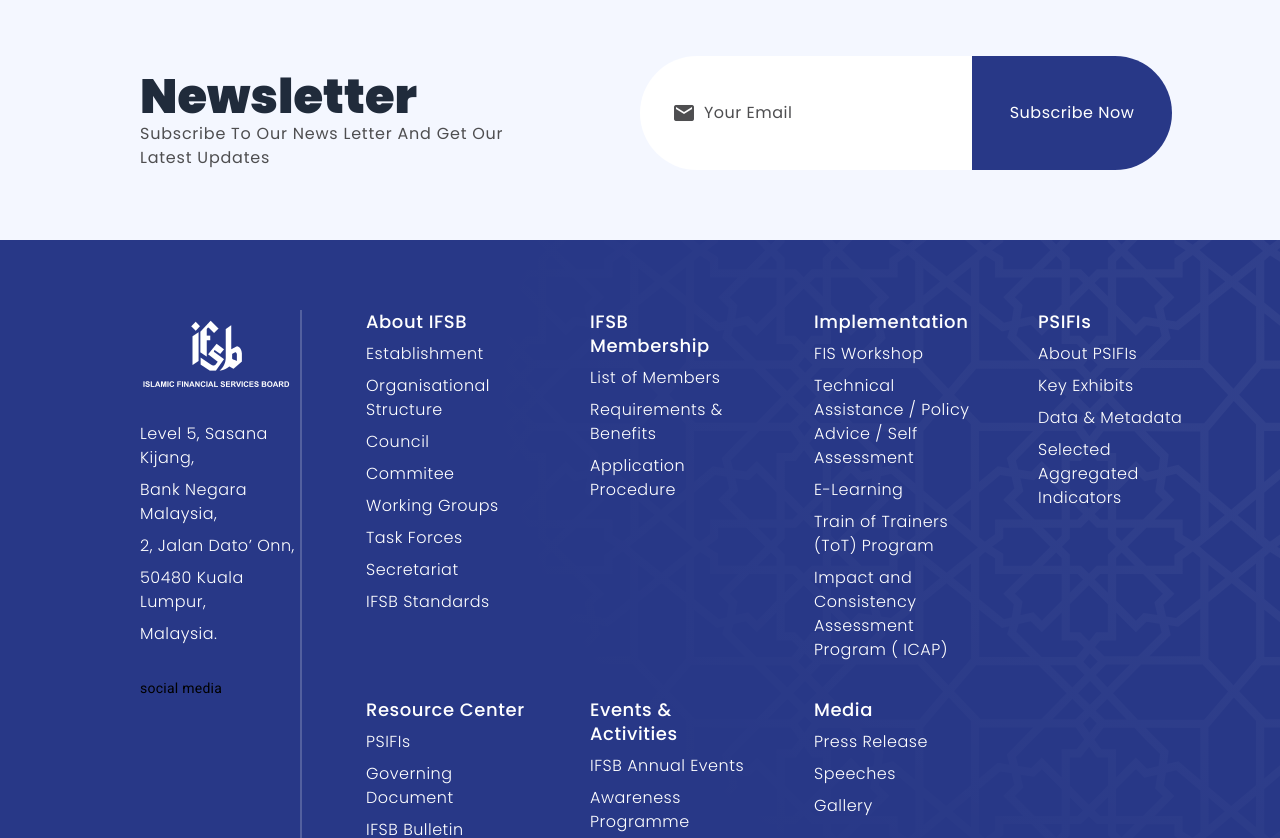
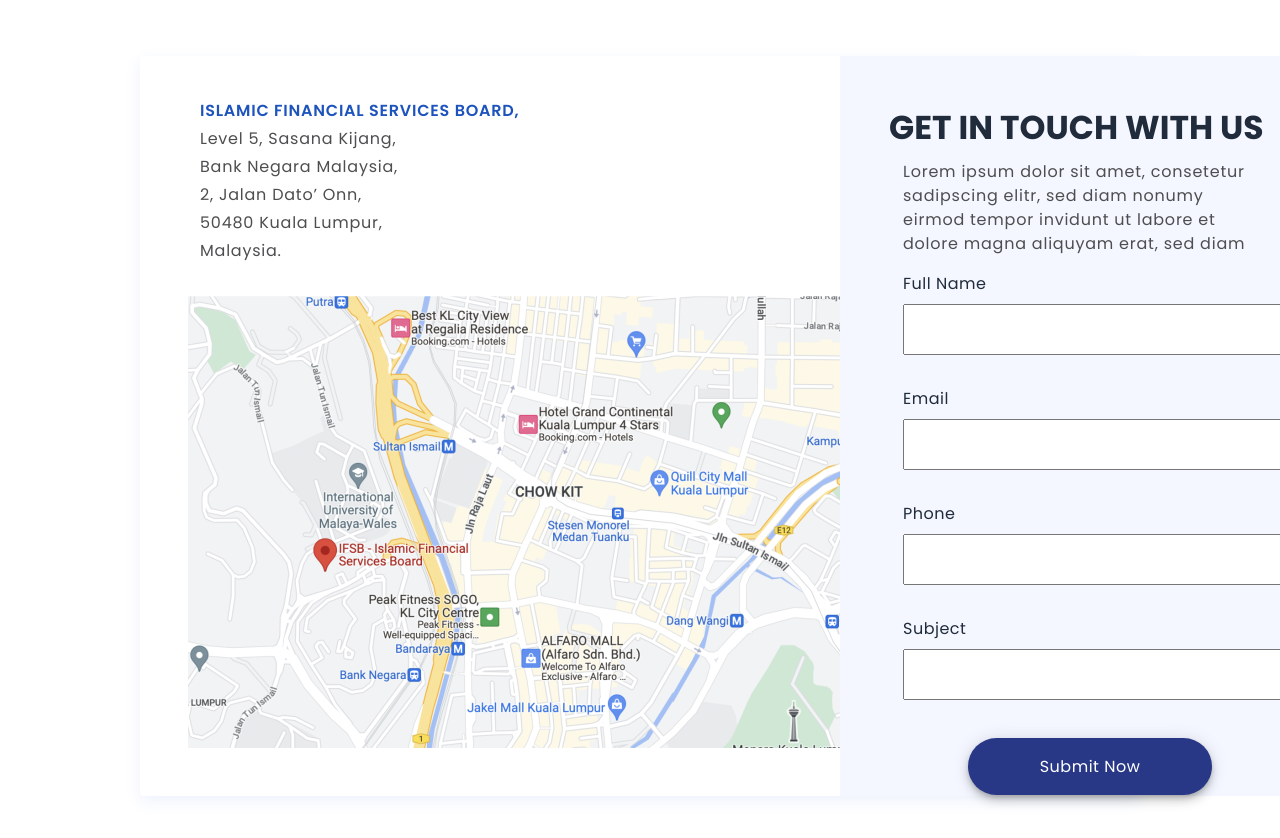
Before and after one commit to SyafiqNordin/frontend_test_seetru_studio, an Angular app: page /contact-us in a window 1280 px wide. Shown: the part 500-1338 px from the top of the page. Built offline with nearby package versions, Linux system fonts and the light colour scheme; a web font is replaced by a local one.

Commit message:
Partially modified contact-us page

```diff
--- a/src/app/app.module.ts
+++ b/src/app/app.module.ts
@@ -61,8 +61,7 @@
   ],
   providers: [
     provideAnimationsAsync(),
-    provideNativeDateAdapter(),
-    {provide: MAT_FORM_FIELD_DEFAULT_OPTIONS, useValue: {appearance: 'outline', floatLabel: 'always'}}
+    provideNativeDateAdapter()
   ],
   bootstrap: [AppComponent],
   schemas: [CUSTOM_ELEMENTS_SCHEMA]
--- a/src/app/pages/contact-us/contact-us.component.html
+++ b/src/app/pages/contact-us/contact-us.component.html
@@ -3,6 +3,58 @@
     <app-page-tabs></app-page-tabs>
     <app-page-title-container [pageTitle]="pageTitle"></app-page-title-container>
 
+    <div class="pt-70 pb-70 pl-140 pr-140">
+        <mat-card>
+            <mat-card-content class="no-padding">
+                 <div class="flex-row">
+                    <div class="flex-50">
+                        <div class="flex-column gap-4 pb-32" style="margin-left: 60px; margin-top: 43px;">
+                            <h4 class="poppins-text no-margin ls-0-77 bold-600" style="color: #1C53BC;">ISLAMIC FINANCIAL SERVICES BOARD,</h4>
+                            <h4 class="poppins-text no-margin ls-0-77">Level 5, Sasana Kijang,</h4>
+                            <h4 class="poppins-text no-margin ls-0-77">Bank Negara Malaysia,</h4>
+                            <h4 class="poppins-text no-margin ls-0-77">2, Jalan Dato’ Onn,</h4>
+                            <h4 class="poppins-text no-margin ls-0-77">50480 Kuala Lumpur,</h4>
+                            <h4 class="poppins-text no-margin ls-0-77">Malaysia.</h4>
+                        </div>
+                        <div style="margin-left: 48px; margin-bottom: 43px;">
+                            <img src="../../../assets/images/google-map.png">
+                        </div>
+                    </div>
+                    <div class="flex-50 form-container">
+                        <div class="pb-16" style="margin-top: 56px; margin-left: 49px;">
+                            <h1 class="poppins-text no-margin bold-700 form-title">GET IN TOUCH WITH US</h1>
+                        </div>
+                        <div class="pb-16" style="padding-left: 63px; padding-right: 77px;">
+                            <h4 class="poppins-text no-margin ls-0-77">Lorem ipsum dolor sit amet, consetetur sadipscing elitr, sed diam nonumy eirmod tempor invidunt ut labore et dolore magna aliquyam erat, sed diam</h4>
+                        </div>
+                        <div class="flex-column gap-32" style="padding-left: 63px; padding-right: 50px;">
+                            <div class="flex-column gap-8">
+                                <h4 class="poppins-text no-margin field-title">Full Name</h4>
+                                <input type="text" style="height: 45px;">
+                            </div>
+                            <div class="flex-column gap-8">
+                                <h4 class="poppins-text no-margin field-title">Email</h4>
+                                <input type="text" style="height: 45px;">
+                            </div>
+                            <div class="flex-column gap-8">
+                                <h4 class="poppins-text no-margin field-title">Phone</h4>
+                                <input type="text" style="height: 45px;">
+                            </div>
+                            <div class="flex-column gap-8">
+                                <h4 class="poppins-text no-margin field-title">Subject</h4>
+                                <input type="text" style="height: 45px;">
+                            </div>
+                        </div>
+                        <div class="flex-center" style="padding-top: 38px;">
+                            <button mat-fab extended>
+                                <h4 class="poppins-text no-margin white-text">Submit Now</h4>
+                            </button>
+                        </div>
+                    </div>
+                 </div>
+            </mat-card-content>
+        </mat-card>
+    </div>
 
     <app-newsletter></app-newsletter>
     <app-footer-menu></app-footer-menu>
--- a/src/app/pages/contact-us/contact-us.component.scss
+++ b/src/app/pages/contact-us/contact-us.component.scss
@@ -0,0 +1,24 @@
+:host {
+    mat-card {
+        box-shadow: 0px 5px 15px #5A8AE31C;
+    }
+
+    button {
+        padding: 28.5px 71.5px;
+        background-color: #283887 !important;
+        border-radius: 40px;
+    }
+
+    .form-container {
+        background-color: #F4F7FF;
+    }
+
+    .form-title {
+        font-size: 33px;
+        color: #202B3B;
+    }
+
+    .field-title {
+        color:#202B3B;
+    }
+}
```
Also changed, not shown: src/assets/images/google-map.png (added).
